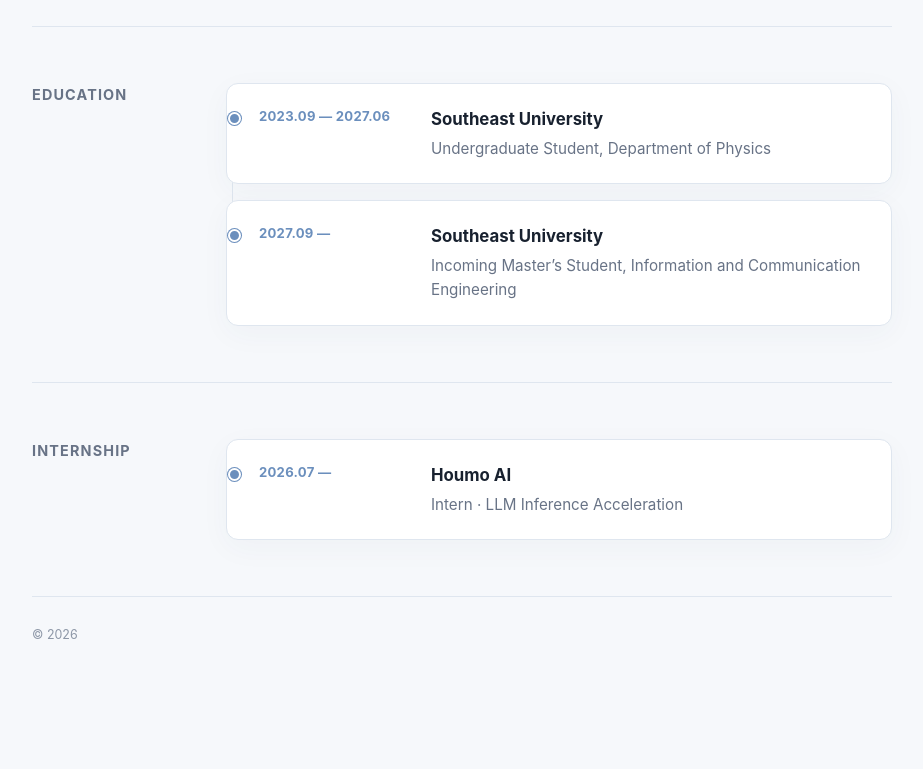
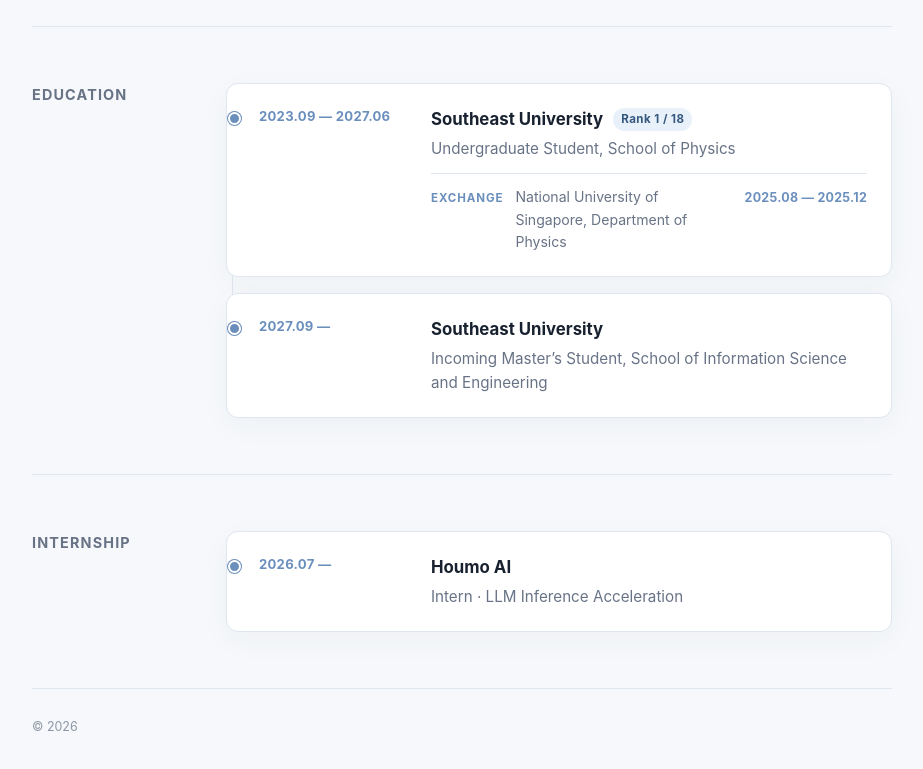
Before and after one commit to yitao-wei/yitao-wei.github.io, a plain HTML site: page index.html in a window 1280 px wide. Shown: the part 179-948 px from the top of the page, without its empty margins (178-1101 px from the left). Before the commit the page ends 864 px from the top, so only its background shows below. Drawn offline with Linux system fonts and the light colour scheme.

Commit message:
交换经历

```diff
--- a/index.html
+++ b/index.html
@@ -35,17 +35,25 @@
         <div class="timeline">
           <article class="timeline-item">
             <time>2023.09 — 2027.06</time>
-            <div>
-              <h3>Southeast University</h3>
-              <p>Undergraduate Student, Department of Physics</p>
+            <div class="item-body">
+              <div class="item-heading">
+                <h3>Southeast University</h3>
+                <span class="rank">Rank 1 / 18</span>
+              </div>
+              <p>Undergraduate Student, School of Physics</p>
+              <div class="item-note">
+                <span class="note-label">Exchange</span>
+                <p>National University of Singapore, Department of Physics</p>
+                <span class="note-time">2025.08 — 2025.12</span>
+              </div>
             </div>
           </article>
 
           <article class="timeline-item">
             <time>2027.09 —</time>
-            <div>
+            <div class="item-body">
               <h3>Southeast University</h3>
-              <p>Incoming Master’s Student, Information and Communication Engineering</p>
+              <p>Incoming Master’s Student, School of Information Science and Engineering</p>
             </div>
           </article>
         </div>
--- a/style.css
+++ b/style.css
@@ -199,10 +199,64 @@ h3 {
   font-weight: 650;
 }
 
+.item-heading {
+  display: flex;
+  flex-wrap: wrap;
+  align-items: center;
+  gap: 8px 10px;
+  margin-bottom: 4px;
+}
+
+.item-heading h3 {
+  margin-bottom: 0;
+}
+
+.rank {
+  display: inline-flex;
+  align-items: center;
+  padding: 2px 8px;
+  color: #35587f;
+  background: var(--accent-soft);
+  border-radius: 999px;
+  font-size: 0.72rem;
+  font-weight: 650;
+  letter-spacing: 0.04em;
+}
+
 .timeline-item p {
   margin-bottom: 0;
   color: var(--muted);
   font-size: 0.95rem;
+}
+
+.item-note {
+  display: grid;
+  grid-template-columns: auto minmax(0, 1fr) auto;
+  gap: 6px 12px;
+  align-items: baseline;
+  margin-top: 12px;
+  padding-top: 12px;
+  border-top: 1px solid var(--border);
+}
+
+.note-label {
+  color: var(--accent);
+  font-size: 0.72rem;
+  font-weight: 650;
+  letter-spacing: 0.08em;
+  text-transform: uppercase;
+}
+
+.item-note p {
+  font-size: 0.88rem;
+}
+
+.note-time {
+  color: var(--accent);
+  font-size: 0.78rem;
+  font-weight: 650;
+  letter-spacing: 0.02em;
+  white-space: nowrap;
 }
 
 footer {
@@ -232,4 +286,9 @@ footer {
     gap: 8px;
     padding: 20px 20px 20px 30px;
   }
+
+  .item-note {
+    grid-template-columns: 1fr;
+    gap: 2px;
+  }
 }
```
